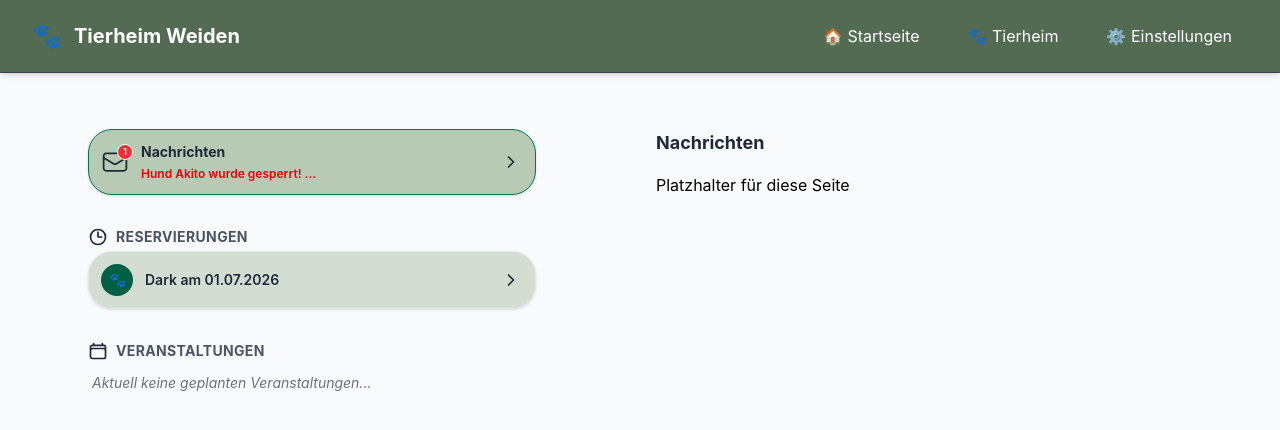
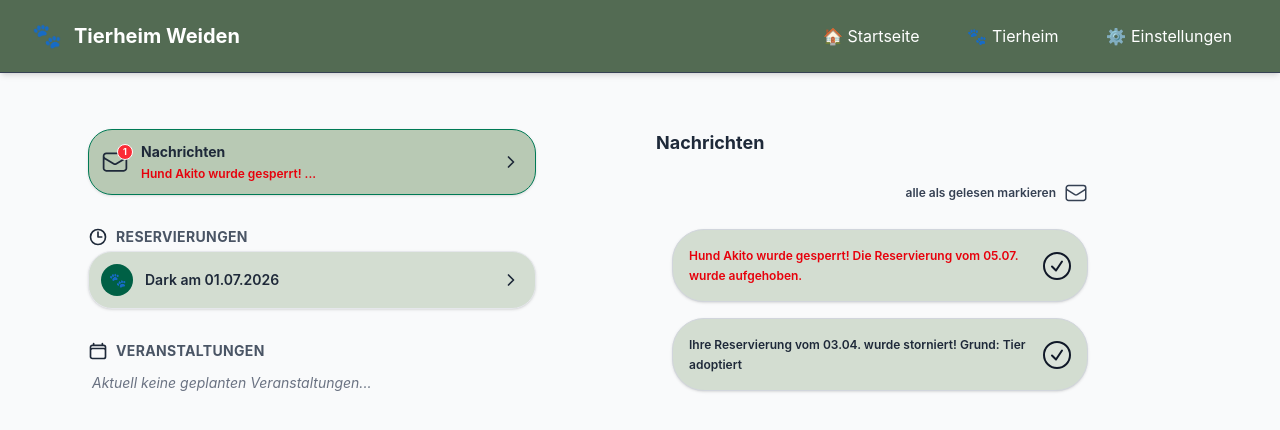
Before and after one commit to trini2006/tierheim, a Vue app: page /nachrichten in a window 1280 px wide. Shown: the top 430 px of the page. Built offline with nearby package versions, Linux system fonts and the light colour scheme.

Commit message:
nachrichten seite angefangen

```diff
--- a/src/views/benutzer/hauptseiten/benachrichtigungen.vue
+++ b/src/views/benutzer/hauptseiten/benachrichtigungen.vue
@@ -1,3 +1,114 @@
 <template>
-  <div>Platzhalter für diese Seite</div>
+  <div class="max-w-md mx-auto px-4 py-2">
+    <!-- Header-Bereich: Alle als gelesen markieren -->
+    <div class="flex justify-end items-center gap-2 mb-6">
+      <button
+        @click="markAllAsRead"
+        class="text-xs font-semibold text-gray-700 hover:text-emerald-800 flex items-center gap-2 transition-colors"
+      >
+        <span>alle als gelesen markieren</span>
+        <!-- Briefumschlag Icon -->
+        <svg
+          xmlns="http://www.w3.org/2000/svg"
+          fill="none"
+          viewBox="0 0 24 24"
+          stroke-width="1.5"
+          stroke="currentColor"
+          class="w-6 h-6"
+        >
+          <path
+            stroke-linecap="round"
+            stroke-linejoin="round"
+            d="M21.75 6.75v10.5a2.25 2.25 0 0 1-2.25 2.25h-15a2.25 2.25 0 0 1-2.25-2.25V6.75m19.5 0A2.25 2.25 0 0 0 19.5 4.5h-15a2.25 2.25 0 0 0-2.25 2.25m19.5 0v.243a2.25 2.25 0 0 1-1.07 1.916l-7.5 4.615a2.25 2.25 0 0 1-2.36 0L3.32 8.91a2.25 2.25 0 0 1-1.07-1.916V6.75"
+          />
+        </svg>
+      </button>
+    </div>
+
+    <!-- Nachrichten-Liste -->
+    <div class="space-y-4">
+      <div
+        v-for="msg in notifications"
+        :key="msg.id"
+        :class="[
+          'flex items-center justify-between p-4 rounded-[2rem] border transition-all shadow-sm',
+          msg.read ? 'bg-[#D3DDD1]/40 border-gray-200 opacity-60' : 'bg-[#D3DDD1] border-gray-300',
+        ]"
+      >
+        <!-- Nachrichtentext (Rot bei wichtigen Warnungen, sonst Dunkelgrau) -->
+        <div class="text-left pr-4">
+          <p
+            :class="[
+              'text-xs font-semibold leading-relaxed',
+              msg.urgent && !msg.read ? 'text-red-600' : 'text-gray-800',
+            ]"
+          >
+            {{ msg.text }}
+          </p>
+        </div>
+
+        <!-- Haken-Button zum einzelnen Gelesen-Markieren -->
+        <button @click="toggleRead(msg.id)" class="flex-shrink-0 focus:outline-none">
+          <div
+            :class="[
+              'w-7 h-7 rounded-full border-2 flex items-center justify-center transition-colors',
+              msg.read
+                ? 'border-gray-500 text-gray-500 bg-transparent'
+                : 'border-gray-900 text-gray-900 bg-white/20 hover:bg-white/40',
+            ]"
+          >
+            <!-- Checkmark / Haken SVG -->
+            <svg
+              xmlns="http://www.w3.org/2000/svg"
+              fill="none"
+              viewBox="0 0 24 24"
+              stroke-width="3"
+              stroke="currentColor"
+              class="w-4 h-4"
+            >
+              <path stroke-linecap="round" stroke-linejoin="round" d="m4.5 12.75 6 6 9-13.5" />
+            </svg>
+          </div>
+        </button>
+      </div>
+    </div>
+
+    <!-- Fallback, wenn keine Benachrichtigungen da sind -->
+    <div v-if="notifications.length === 0" class="text-center py-12 text-gray-400 italic">
+      Keine neuen Nachrichten vorhanden.
+    </div>
+  </div>
 </template>
+
+<script setup>
+import { ref } from 'vue'
+
+// Reaktiver State für die Nachrichten aus deinem Screenshot
+const notifications = ref([
+  {
+    id: 1,
+    text: 'Hund Akito wurde gesperrt! Die Reservierung vom 05.07. wurde aufgehoben.',
+    urgent: true,
+    read: false,
+  },
+  {
+    id: 2,
+    text: 'Ihre Reservierung vom 03.04. wurde storniert! Grund: Tier adoptiert',
+    urgent: false,
+    read: false,
+  },
+])
+
+// Einzelne Nachricht als gelesen markieren / umschalten
+const toggleRead = (id) => {
+  const item = notifications.value.find((n) => n.id === id)
+  if (item) {
+    item.read = !item.read
+  }
+}
+
+// Alle auf einmal als gelesen markieren
+const markAllAsRead = () => {
+  notifications.value.forEach((n) => (n.read = true))
+}
+</script>
```
